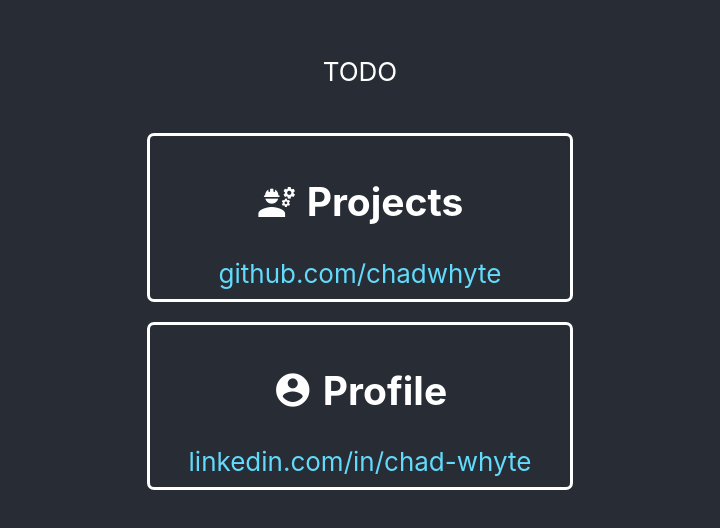
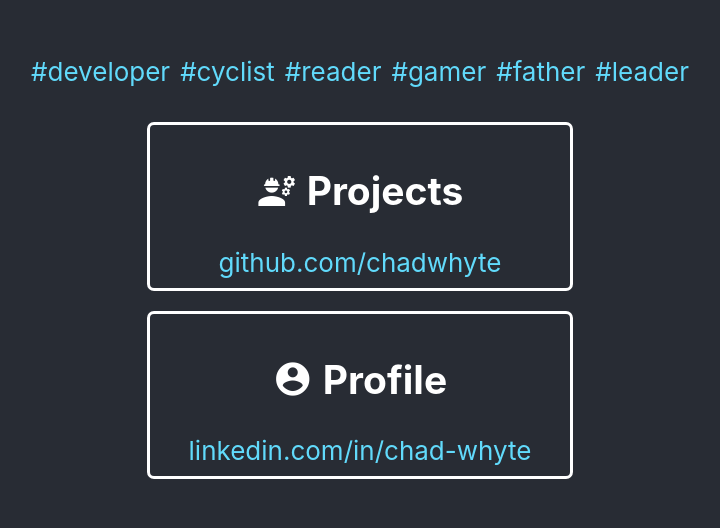
Before and after one commit to chadwhyte/mysite, a React (Create React App) app: page / in a window 1280 px wide. Shown: the part 140-668 px from the top of the page, without its empty margins (280-1000 px from the left). Built offline with nearby package versions, Linux system fonts and the light colour scheme.

Commit message:
Add tag component to bio.

```diff
--- a/src/components/app/app.tsx
+++ b/src/components/app/app.tsx
@@ -12,7 +12,7 @@ function App() {
         </div>
         <div className="app-content">
           {Cards.map((card) => {
-            return <Card {...card} />
+            return <Card {...card} key={card.title}/>
           })}
         </div>
     </div>
--- /dev/null
+++ b/src/components/bio/bio.css
@@ -0,0 +1,9 @@
+.bio-container {
+  align-content: center;
+  align-items: center;
+  display: flex;
+  flex-direction: row;
+  justify-content: center;
+  padding: 10px;
+  width: 50px;
+}
--- a/src/components/bio/bio.tsx
+++ b/src/components/bio/bio.tsx
@@ -1,9 +1,13 @@
+import './bio.css';
+import Tag from './tag';
+import { Tags } from './tags';
+
 function Bio() {
     return (
-        <div>
-            <p>
-            TODO
-            </p>
+        <div className="bio-container">
+            {Tags.map((tag) => {
+                return <Tag {...tag} key={tag.title} />
+            })}
         </div>
     );
 }
--- /dev/null
+++ b/src/components/bio/tag.css
@@ -0,0 +1,12 @@
+.tag {
+  cursor: pointer;
+  margin: 5px;
+}
+
+.tag-on {
+  color: white;
+}
+
+.tag-off {
+  color: #61dafb;
+}
--- /dev/null
+++ b/src/components/bio/tag.interface.ts
@@ -0,0 +1,4 @@
+export interface ITag {
+    title: string;
+    link?: string;
+}
--- /dev/null
+++ b/src/components/bio/tag.tsx
@@ -0,0 +1,16 @@
+import { useState } from "react";
+import { ITag } from './tag.interface';
+import './tag.css';
+
+function Tag(tag: ITag) {
+    const [on, toggle] = useState(false);
+
+    return (
+        <div onClick={() => toggle(!on)}
+            className={`tag ${on ? 'tag-on' : 'tag-off'}`}>
+            {`#${tag.title}`}
+        </div>
+    )
+}
+
+export default Tag;
--- /dev/null
+++ b/src/components/bio/tags.ts
@@ -0,0 +1,10 @@
+import { ITag } from "./tag.interface";
+
+export const Tags : ITag[] = [
+    { title: 'developer' },
+    { title: 'cyclist' },
+    { title: 'reader' },
+    { title: 'gamer' },
+    { title: 'father' },
+    { title: 'leader' },
+];
```
Also changed, not shown: public/manifest.json, 1 other file (tests, documents, lock files or other folders).
